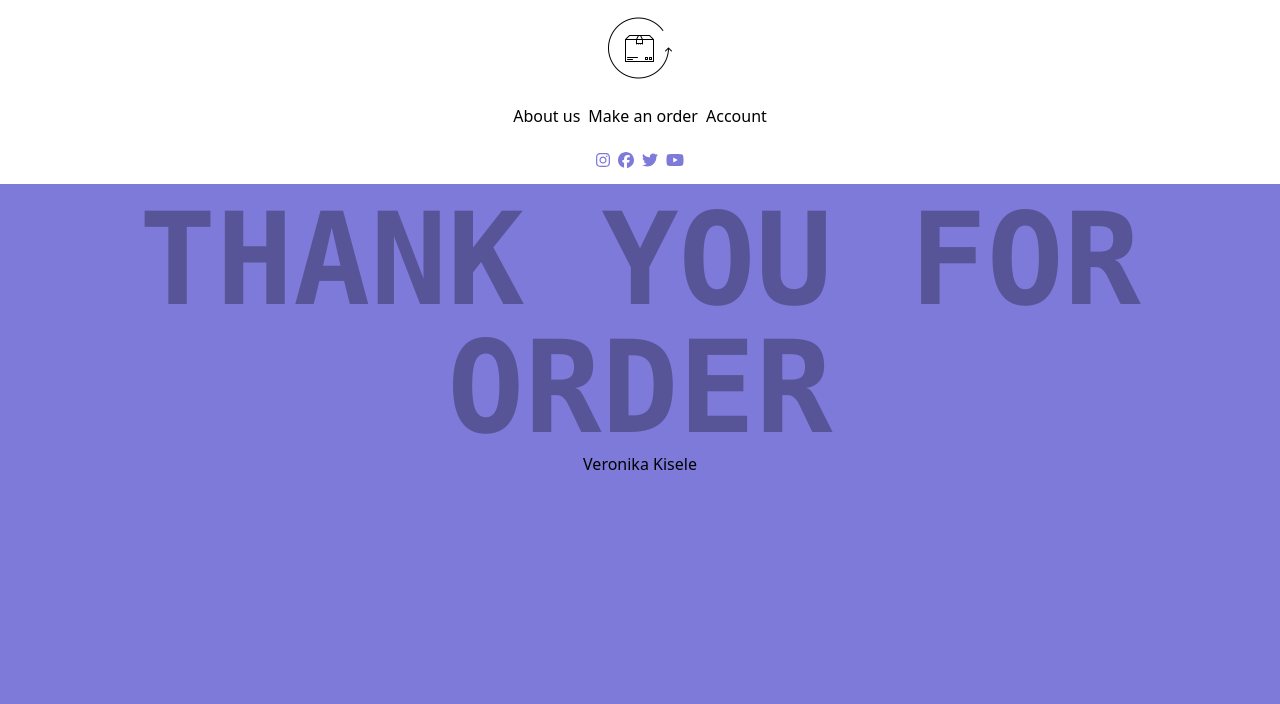
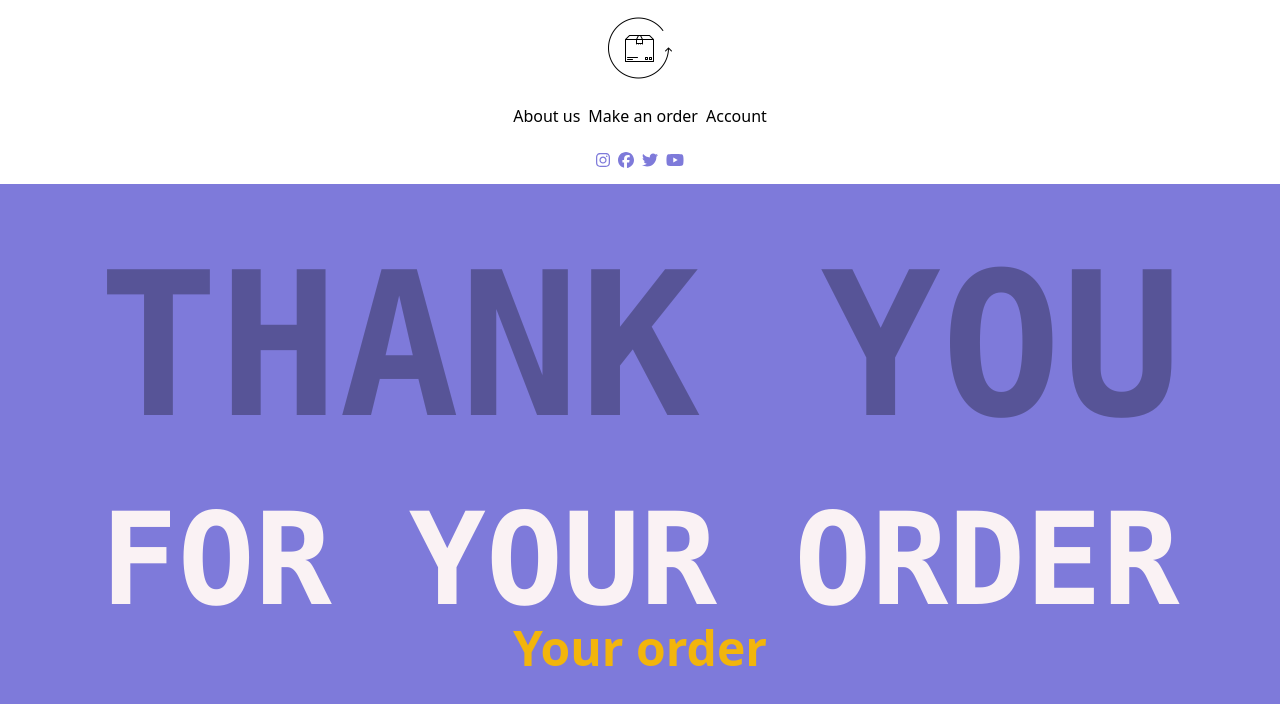
Before and after one commit to BoronenkoTimurs/ForMartinas, a Vue app: page /thankyou in a window 1280 px wide. Shown: the top 704 px of the page. Built offline with nearby package versions, Linux system fonts and the light colour scheme.

Commit message:
"tester"

```diff
--- a/src/views/AboutView.vue
+++ b/src/views/AboutView.vue
@@ -12,10 +12,6 @@
         <p>Mareks Lazdiņš</p>
         <p>Martins Varcenko</p>
         <p>Konstantins Ziskins</p>
-<<<<<<< HEAD
-        <p>Timurs Boronenko</p>
-=======
->>>>>>> a5f34df1abb4b32f296d192d830013324b91a9f8
         <p>Timur Boronenko</p>
       </div>
     </div>
--- a/src/views/AccountRegister.vue
+++ b/src/views/AccountRegister.vue
@@ -30,23 +30,7 @@
             required
             v-model="password"
           />
-          <div class="text-red-400 font-bold" v-if="passwordErr">
-            {{ passwordErr }}
-          </div>
 
-          <label
-            class="inline-block mb-2 tracking-wide text-white opacity-50 uppercase font-bold"
-            >Repeat password</label
-          >
-          <input
-            class="block py-3 mb-2 outline-none px-2 w-full box-border text-slate-600 rounded-md"
-            type="password"
-            required
-            v-model="password"
-          />
-          <div class="text-red-400 font-bold" v-if="passwordErr">
-            {{ passwordErr }}
-          </div>
 
           <div
             class="inline-block tracking-wider mt-5 mr-2 px-2 py-2 rounded-2xl bg-slate-300 text-gray-500 font-bold cursor-pointer"
--- a/src/views/TyForOrder.vue
+++ b/src/views/TyForOrder.vue
@@ -2,12 +2,26 @@
     <div class="h-screen">
       <div class="bg-purple h-full">
         <p
-          class="pt-3 bg-transparent opacity-30 font-bold font-mono uppercase text-center text-9xl"
+          class="pt-3 bg-transparent opacity-30 font-bold font-mono uppercase text-center text-10xl"
         >
-          Thank you for order
+          Thank you
         </p>
-        <div class="flex flex-col text-center">
-          <p>Veronika Kisele</p>
+        <p
+          class=" bg-transparent opacity-100 font-bold font-mono uppercase text-center  text-9xl text-white"
+        >
+           For your order
+        </p>
+
+        <div class="flex flex-col font-bold font-monoopacity-400 text-orange text-center text-5xl">
+
+          <p>
+
+
+            Your order
+
+
+
+          </p>
 
 
         </div>
--- a/tailwind.config.js
+++ b/tailwind.config.js
@@ -7,6 +7,8 @@ export default {
         pink: "#F13959",
         yellow: "#FBC13C",
         purple: "#7E7ADA",
+        white:  "#faf2f4",
+        orange: "#f2b50c",
 
         pinkHover: "#CA2D48",
         yellowHover: "#D89600",
```
